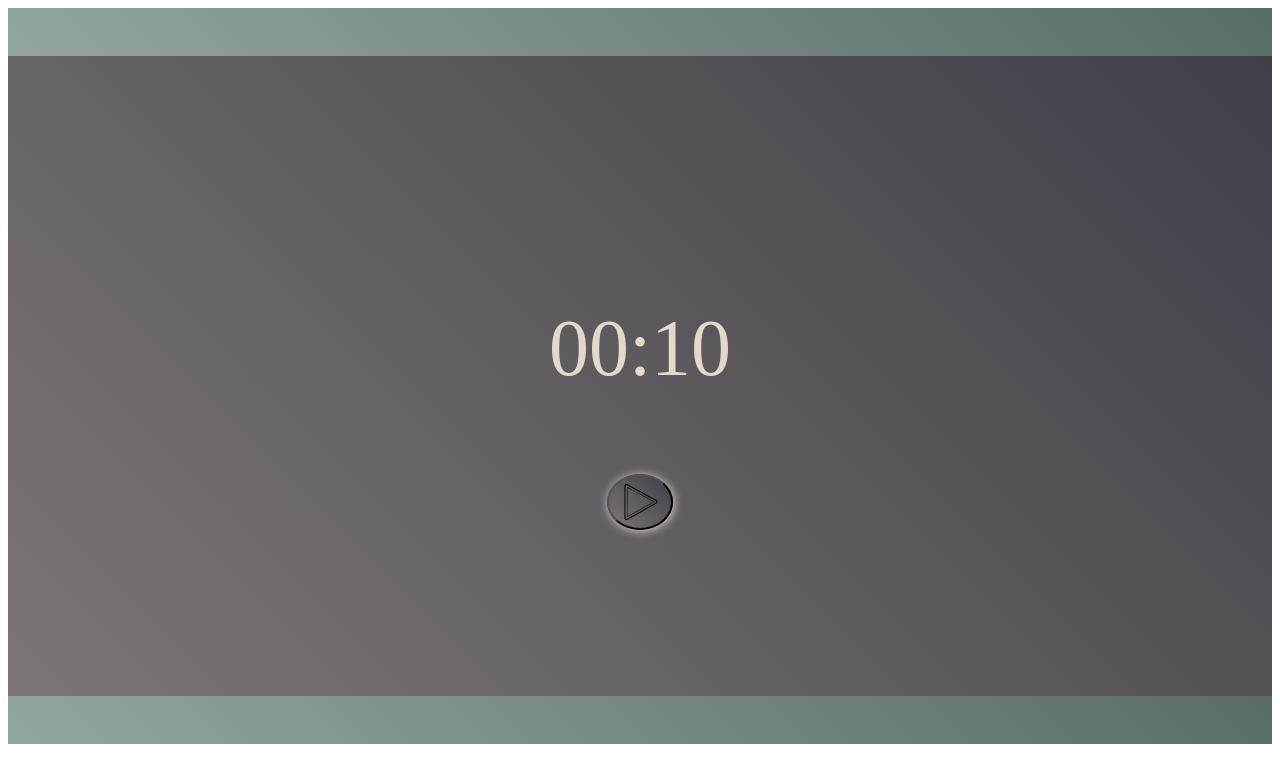
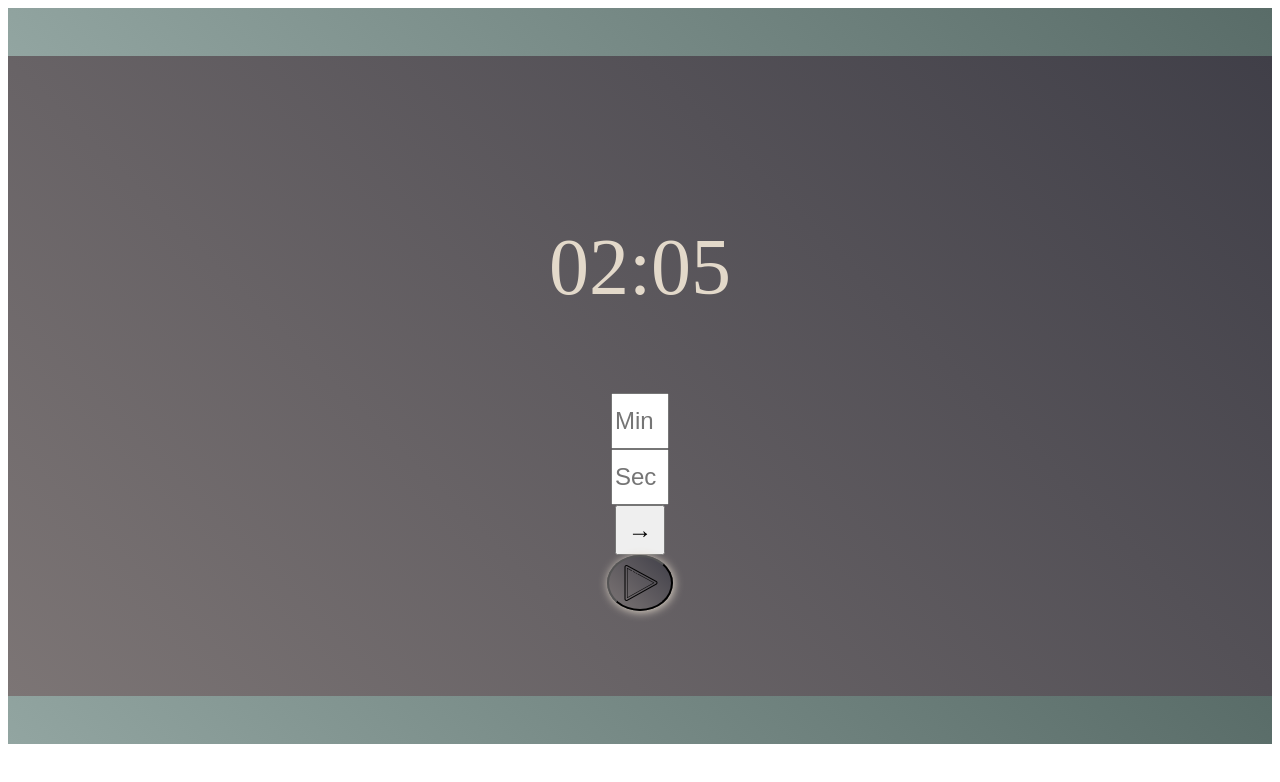
Before and after one commit to rschulzongithub/permanent-efforts, a React (Create React App) app: page / in a window 1280 px wide. Shown: the top 782 px of the page. Built offline with nearby package versions, Linux system fonts and the light colour scheme.

Commit message:
Add Min & Sec set Option

```diff
--- a/src/Timer.js
+++ b/src/Timer.js
@@ -5,9 +5,11 @@ import PlayBtn from './icons8-spielen-100.png'
 import PauseBtn from './icons8-pause-100.png'
 
 export default function Timer() {
-  const [seconds, setSeconds] = useState(10)
+  const [seconds, setSeconds] = useState(125)
   const [counting, setCounting] = useState(false)
   const [initialTimer, setInitialTimer] = useState(false)
+  const [userMin, setUserMin] = useState('')
+  const [userSec, setUserSec] = useState('')
 
   useEffect(() => {
     seconds === 0
@@ -43,6 +45,19 @@ export default function Timer() {
       ) : (
         <>
           <TimerFormat>{countDownTimeFormat(seconds)}</TimerFormat>
+          <TimerDuration
+            onInput={min => setUserMin(min.target.value)}
+            type="text"
+            placeholder="Min"
+          ></TimerDuration>
+          <TimerDuration
+            onInput={sec => setUserSec(sec.target.value)}
+            type="text"
+            placeholder="Sec"
+          ></TimerDuration>
+          <TimeSubmitBtn onClick={() => setSeconds(userMin * 60 + userSec)}>
+            &rarr;
+          </TimeSubmitBtn>
           <StartButton onClick={() => setCounting(!counting)}>
             {counting ? (
               <PlayImgs
@@ -95,6 +110,17 @@ const TimerFormat = styled.p`
   font-size: 5em;
   color: #e3d9ca;
 `
+const TimerDuration = styled.input`
+  height: 50px;
+  width: 50px;
+  font-size: 1.5em;
+`
+const TimeSubmitBtn = styled.button`
+  height: 50px;
+  width: 50px;
+  font-size: 1.5em;
+`
+
 const PlayImgs = styled.img`
   height: 50px;
   width: 50px;
```
